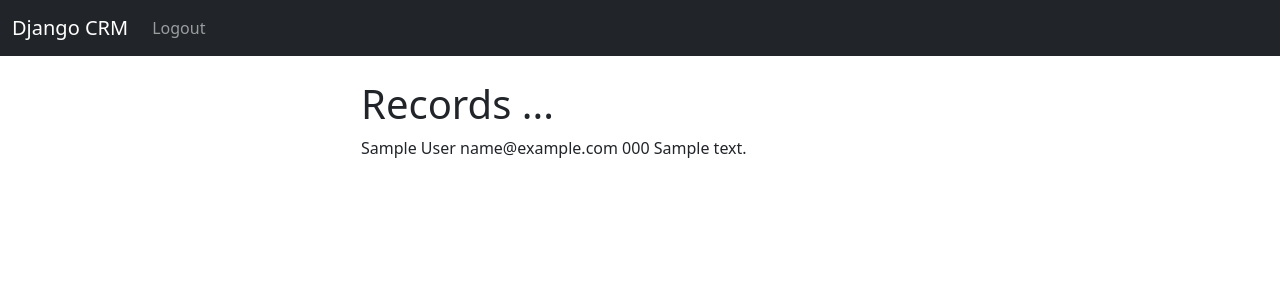
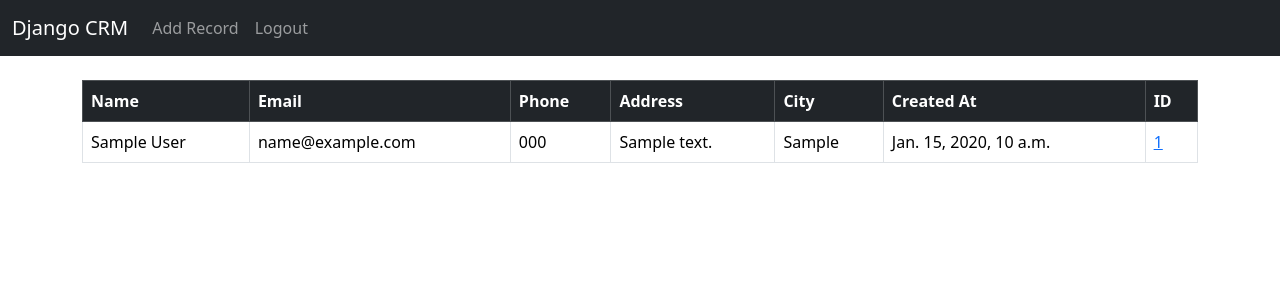
Before and after one commit to rajarshiverma/Django_CRM, a Django app: page / in a window 1280 px wide. Shown: the top 300 px of the page. Run offline with Django 5.2, Linux system fonts and the light colour scheme; a user stored in the database is signed in; tables that the repository leaves empty hold one stand-in row (values such as "Sample post").

Commit message:
Added register_user, add_record, delete_record and update_record

```diff
--- a/website/models.py
+++ b/website/models.py
@@ -10,6 +10,7 @@ class Record(models.Model):
     address = models.CharField(max_length=100)
     city = models.CharField(max_length=50)
     state = models.CharField(max_length=50)
+    country = models.CharField(max_length=50, default='India')
     pincode = models.CharField(max_length=20)
 
     def __str__(self):
--- a/website/templates/home.html
+++ b/website/templates/home.html
@@ -1,20 +1,39 @@
 {% extends 'base.html' %}
 
 {% block content %}
-    <div class="col-md-6 offset-md-3">
         {% if user.is_authenticated %}
-        <h1>Records ...</h1>
+            <!-- <h1>Records ...</h1> -->
+            <table class="table table-hover table-bordered">
+                <thead class="table-dark">
+                <tr>
+                    <th scope="col">Name</th>
+                    <th scope="col">Email</th>
+                    <th scope="col">Phone</th>
+                    <th scope="col">Address</th>
+                    <th scope="col">City</th>
+                    <th scope="col">Created At</th>
+                    <th scope="col">ID</th>
+                </tr>
+                </thead>
+                <tbody>
                 {% if records %}
                     {% for record in records %}
-                {{ record.first_name }}
-                {{ record.last_name }}
-                {{ record.email }}
-                {{ record.phone }}
-                {{ record.address }}
-                <br/>
+                    <tr>
+                        <td>{{ record.first_name }}
+                        {{ record.last_name }}</td>
+                        <td>{{ record.email }}</td>
+                        <td>{{ record.phone }}</td>
+                        <td>{{ record.address }}</td>
+                        <td>{{ record.city }}</td>
+                        <td>{{ record.created_at }}</td>
+                        <td><a href="{% url 'record' record.id %}"> {{ record.id }}</a></td>
+                    </tr>
                     {% endfor %}
                 {% endif %}
+                </tbody>
+            </table>
         {%else%}
+            <div class="col-md-6 offset-md-3">
                 <h1>Login</h1>
                 <form method="post" action="{% url 'home' %}">
                     {% csrf_token %}
@@ -30,6 +49,6 @@
                         <br/>
                         <button type="submit" class="btn btn-secondary">Login</button>
                 </form>
+            </div>
         {%endif%}
-    </div>
 {% endblock %}
--- a/website/templates/navbar.html
+++ b/website/templates/navbar.html
@@ -7,6 +7,8 @@
       <div class="collapse navbar-collapse" id="navbarScroll">
         <ul class="navbar-nav me-auto my-2 my-lg-0 navbar-nav-scroll" style="--bs-scroll-height: 100px;">
           {% if user.is_authenticated %}
+            <li class="nav-item">
+              <a class="nav-link" href="{% url 'add_record' %}">Add Record</a>
             <li class="nav-item">
               <a class="nav-link" href="{% url 'logout' %}">Logout</a>
           {%else%}
--- a/website/urls.py
+++ b/website/urls.py
@@ -6,4 +6,8 @@ urlpatterns = [
     # path('login/',views.login_user,name='login'),
     path('logout/',views.logout_user,name='logout'),
     path('register/',views.register_user,name='register'),
+    path('record/<int:pk>',views.customer_record,name='record'),
+    path('delete_record/<int:pk>',views.delete_record,name='delete_record'),
+    path('add_record/',views.add_record,name='add_record'),
+    path('update_record/<int:pk>',views.update_record,name='update_record'),
 ]
--- a/website/views.py
+++ b/website/views.py
@@ -1,7 +1,7 @@
 from django.shortcuts import render, redirect
 from django.contrib.auth import authenticate, login, logout
 from django.contrib import messages
-from .forms import SignUpForm
+from .forms import SignUpForm, AddRecordForm
 from .models import Record
 
 # Create your views here.
@@ -40,7 +40,7 @@ def register_user(request):
             # Authenticate user
             username = form.cleaned_data['username']
             password = form.cleaned_data['password1']
-            print(password)
+            print("password ::", password)
             user = authenticate(username=username, password=password)
             login(request, user)
             messages.success(request,'You have been registered')
@@ -48,3 +48,48 @@ def register_user(request):
     else:
         form = SignUpForm()
     return render(request,'register.html',{'form':form})
+
+def customer_record(request, pk):
+    if request.user.is_authenticated:
+        customer_record = Record.objects.get(id=pk)
+        return render(request,'record.html',{'customer_record':customer_record})
+    else:
+        messages.success(request,'You must be logged in to view that page')
+        return redirect('home')
+
+def delete_record(request, pk):
+    if request.user.is_authenticated:
+        customer_record = Record.objects.get(id=pk)
+        customer_record.delete()
+        messages.success(request,'Record deleted successfully')
+        return redirect('home')
+    else:
+        messages.success(request,'You must be logged in to delete record')
+        return redirect('home')
+
+def add_record(request):
+    form = AddRecordForm(request.POST or None)
+    if request.user.is_authenticated:
+        if request.method == 'POST':
+            if form.is_valid():
+                add_record = form.save()
+                messages.success(request,'Record added successfully')
+                return redirect('home')
+        return render(request, 'add_record.html', {'form':form})
+    else:
+        messages.success(request,'You must be logged in to add record')
+        return redirect('home')
+
+def update_record(request, pk):
+    if request.user.is_authenticated:
+        current_record = Record.objects.get(id=pk)
+        form = AddRecordForm(request.POST or None, instance=current_record)
+        # if request.method == 'POST':
+        if form.is_valid():
+            form.save()
+            messages.success(request,'Record updated successfully')
+            return redirect('home')
+        return render(request, 'update_record.html', {'form':form})
+    else:
+        messages.success(request,'You must be logged in to update record')
+        return redirect('home')
```
Also changed, not shown: website/forms.py (+17 -0 lines), website/templates/add_record.html (added, +15 -0 lines), website/templates/record.html (added, +27 -0 lines), website/templates/update_record.html (added, +14 -0 lines), website/migrations/0002_record_country.py (added). Lines whose indentation alone changed are shown as unchanged.
